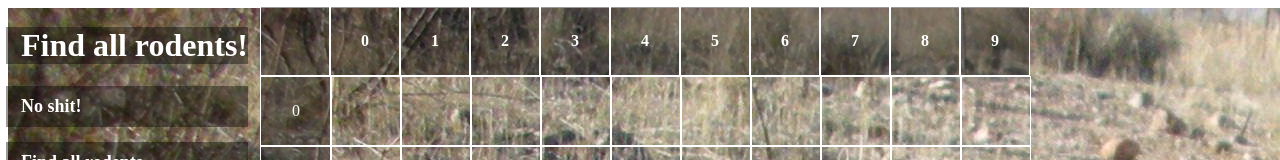
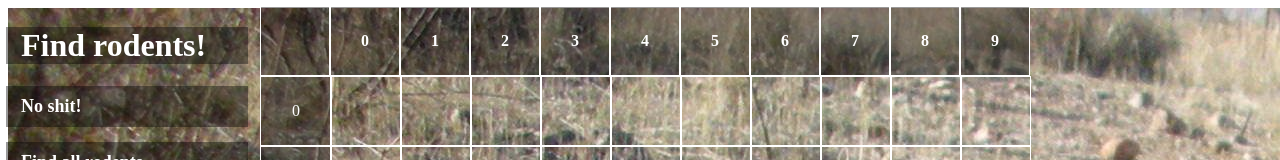
Before and after one commit to olisis/olisis, a plain HTML site: page index.html in a window 1280 px wide. Shown: the top 160 px of the page. Drawn offline with nearby package versions, Linux system fonts and the light colour scheme; no server answers.

Commit message:
Update index.html

```diff
--- a/index.html
+++ b/index.html
@@ -9,7 +9,7 @@
 <body>
     <div id='board'></div>
     <div id='message'>
-        <h1 id='head1' style="color: white; padding-left: 15px; background-color:rgba(0,0,0 ,.4)">Find all rodents!</h1>
+        <h1 id='head1' style="color: white; padding-left: 15px; background-color:rgba(0,0,0 ,.4)">Find rodents!</h1>
         <h2 id='numClicks' style="color: white; padding-left: 15px; background-color:rgba(0,0,0 ,.4)">No shit!</h2>
         <h2 id='numRdts' style="color: white; padding-left: 15px; background-color:rgba(0,0,0 ,.4)">Find all rodents</h2>
         <div id="found"></div>
```
